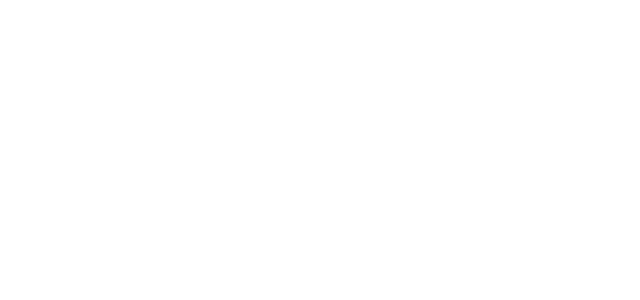
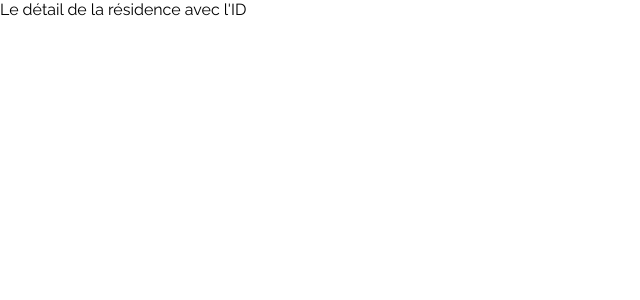
Before and after one commit to Psykoxen/ResidenceKeeper-API, a React (Create React App) app in the folder residencekeeper/: page /residences/detail in a window 1280 px wide. Before the commit this address had no page. Shown: the top 300 px of the page, without its empty margins (0-640 px from the left). Built offline with nearby package versions, Linux system fonts and the light colour scheme.

Commit message:
✨ feat: Detailed page
Initi detailed pages

```diff
--- /dev/null
+++ b/residencekeeper/src/pages/Residences/Detailed.tsx
@@ -0,0 +1,12 @@
+// ResidenceDetail.tsx
+
+import React from "react";
+import { useResidence } from "./ResidenceProvider"; // Importez useResidence depuis le fichier du contexte
+function ResidenceDetail() {
+  console.log("ResidenceDetail rendered"); // Vérifiez si ce message est affiché dans la console
+  const { selectedHomeId } = useResidence();
+
+  return <div>Le détail de la résidence avec l'ID {selectedHomeId}</div>;
+}
+
+export default ResidenceDetail;
--- /dev/null
+++ b/residencekeeper/src/pages/Residences/ResidenceProvider.tsx
@@ -0,0 +1,29 @@
+// ResidenceProvider.tsx
+
+import React, { createContext, useContext, useState } from "react";
+
+interface ResidenceContextType {
+  selectedHomeId: number | null;
+  setSelectedHomeId: React.Dispatch<React.SetStateAction<number | null>>;
+}
+
+const defaultValue: ResidenceContextType = {
+  selectedHomeId: null,
+  setSelectedHomeId: () => {}, // Provide a dummy function
+};
+
+const ResidenceContext = createContext(defaultValue);
+
+export function ResidenceProvider({ children }: { children: React.ReactNode }) {
+  const [selectedHomeId, setSelectedHomeId] = useState<number | null>(null);
+
+  return (
+    <ResidenceContext.Provider value={{ selectedHomeId, setSelectedHomeId }}>
+      {children}
+    </ResidenceContext.Provider>
+  );
+}
+
+export function useResidence() {
+  return useContext(ResidenceContext);
+}
--- a/residencekeeper/src/router/Router.tsx
+++ b/residencekeeper/src/router/Router.tsx
@@ -1,6 +1,7 @@
 import { BrowserRouter, Route, Routes } from "react-router-dom";
 import Login from "../pages/Login/Login";
 import Residences from "../pages/Residences/Residences";
+import Detailed from "../pages/Residences/Detailed";
 
 function AppRouter() {
   return (
@@ -9,6 +10,7 @@ function AppRouter() {
         <Route path="/" element={<Login />} />
         <Route path="/login" element={<Login />} />
         <Route path="/residences" element={<Residences />} />
+        <Route path="/residences/detail" element={<Detailed />} />
       </Routes>
     </BrowserRouter>
   );
```
Also changed, not shown: residencekeeper/src/pages/Residences/Detailed.css (added).
